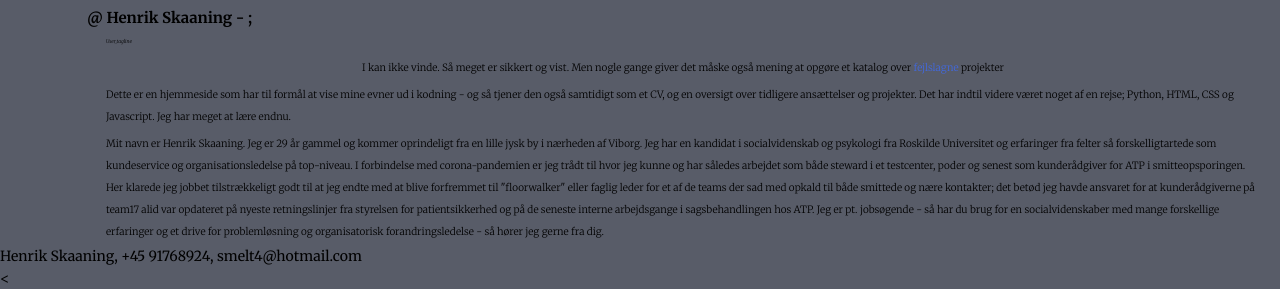
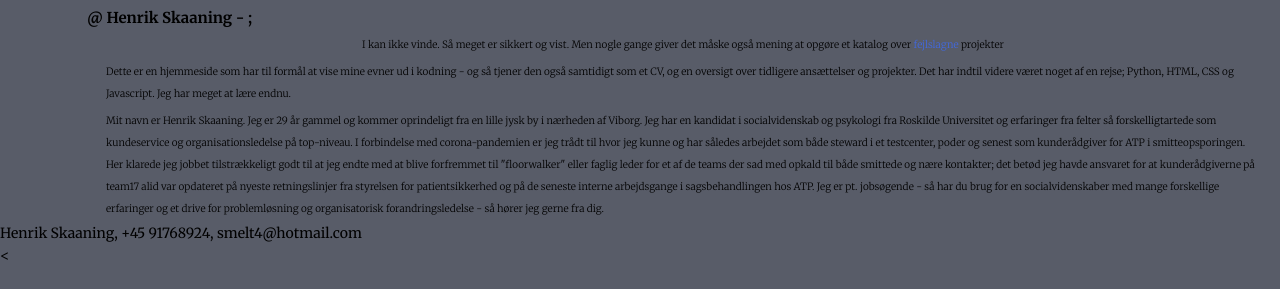
Before and after one commit to Henriksokar/Henriksokar.github.io, a plain HTML site: page index.html in a window 1280 px wide. Shown: the part 1030-1319 px from the top of the page. After the commit the page ends 1296 px from the top, so only its background shows below. Drawn offline with Linux system fonts and the light colour scheme.

Commit message:
Update index.html

```diff
--- a/index.html
+++ b/index.html
@@ -27,9 +27,6 @@
 
       <div class="højre_side">
         <p class="username">@ Henrik Skaaning - ;</p>
-        <p class="user_tagline">
-          User_tagline
-        </p>
         <p class="message">
           I kan ikke vinde. Så meget er sikkert og vist. Men nogle gange giver
           det måske også mening at opgøre et katalog over
```
